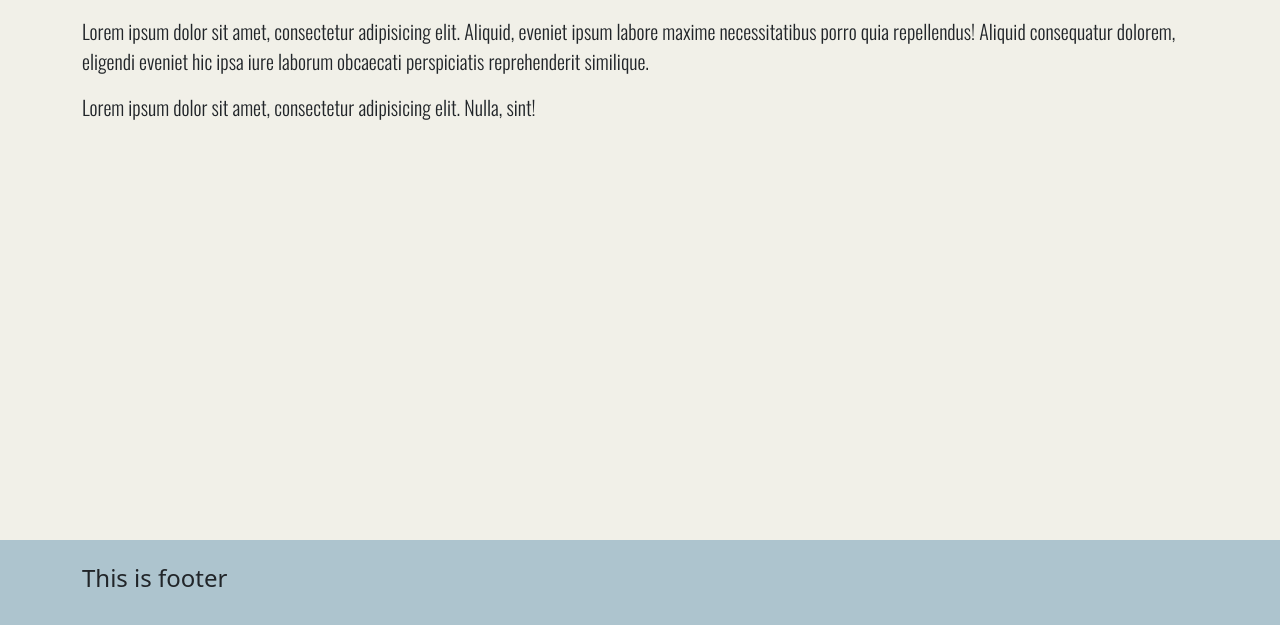
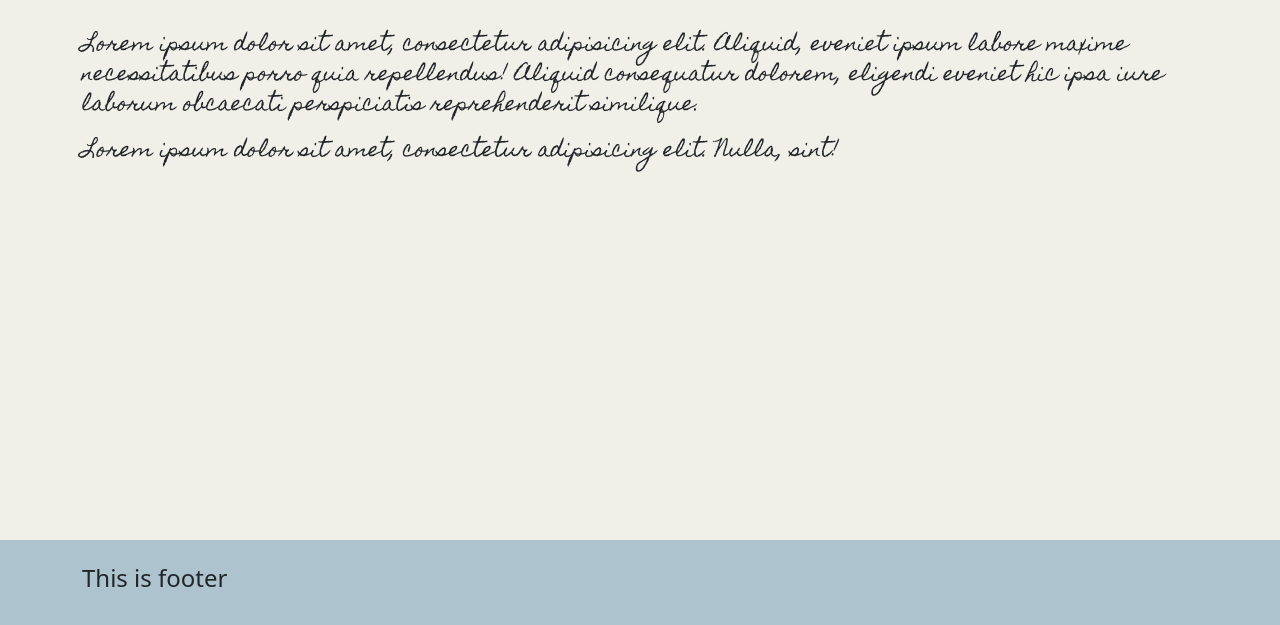
Before and after one commit to roman44work/site, a plain HTML site: page index.html in a window 1280 px wide. Shown: the part 175-800 px from the top of the page. Drawn offline with nearby package versions, Linux system fonts and the light colour scheme.

Commit message:
008 font Homemade Apple in css

```diff
--- a/index.html
+++ b/index.html
@@ -5,11 +5,6 @@
     <meta name="viewport"
           content="width=device-width, user-scalable=no, initial-scale=1.0, maximum-scale=1.0, minimum-scale=1.0">
     <meta http-equiv="X-UA-Compatible" content="ie=edge">
-
-    <link rel="preconnect" href="https://fonts.googleapis.com">
-    <link rel="preconnect" href="https://fonts.gstatic.com" crossorigin>
-    <link href="https://fonts.googleapis.com/css2?family=Oswald:wght@200..700&display=swap" rel="stylesheet">
-
 
     <link rel="stylesheet" href="css/style.css">
     <title>Document</title>
--- a/scss/main.scss
+++ b/scss/main.scss
@@ -1,4 +1,4 @@
-
+@import url('https://fonts.googleapis.com/css2?family=Homemade+Apple&display=swap');
 
 html, body {
   height: 100%;
@@ -15,13 +15,12 @@ body{
 }
 
 .title{
-  margin-bottom: 20px;
+  margin-bottom: 35px;
 }
 
 p{
-  font-family: "Oswald", sans-serif;
-  font-optical-sizing: auto;
-  font-weight: 300;
+  font-family: "Homemade Apple", cursive;
+  font-weight: 400;
   font-style: normal;
   font-size: 20px;
 }
```
Also changed, not shown: css/style.css, 1 other file.
